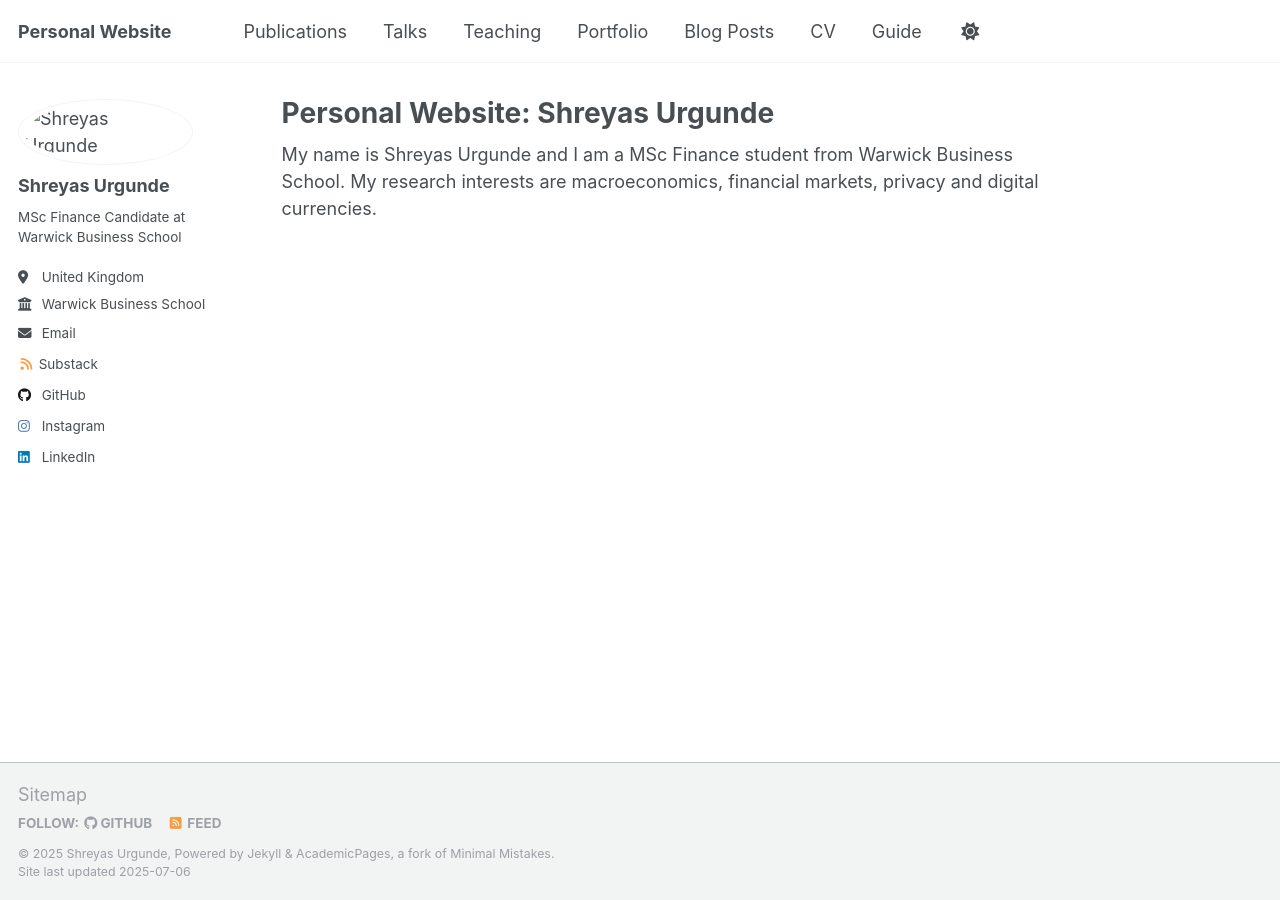
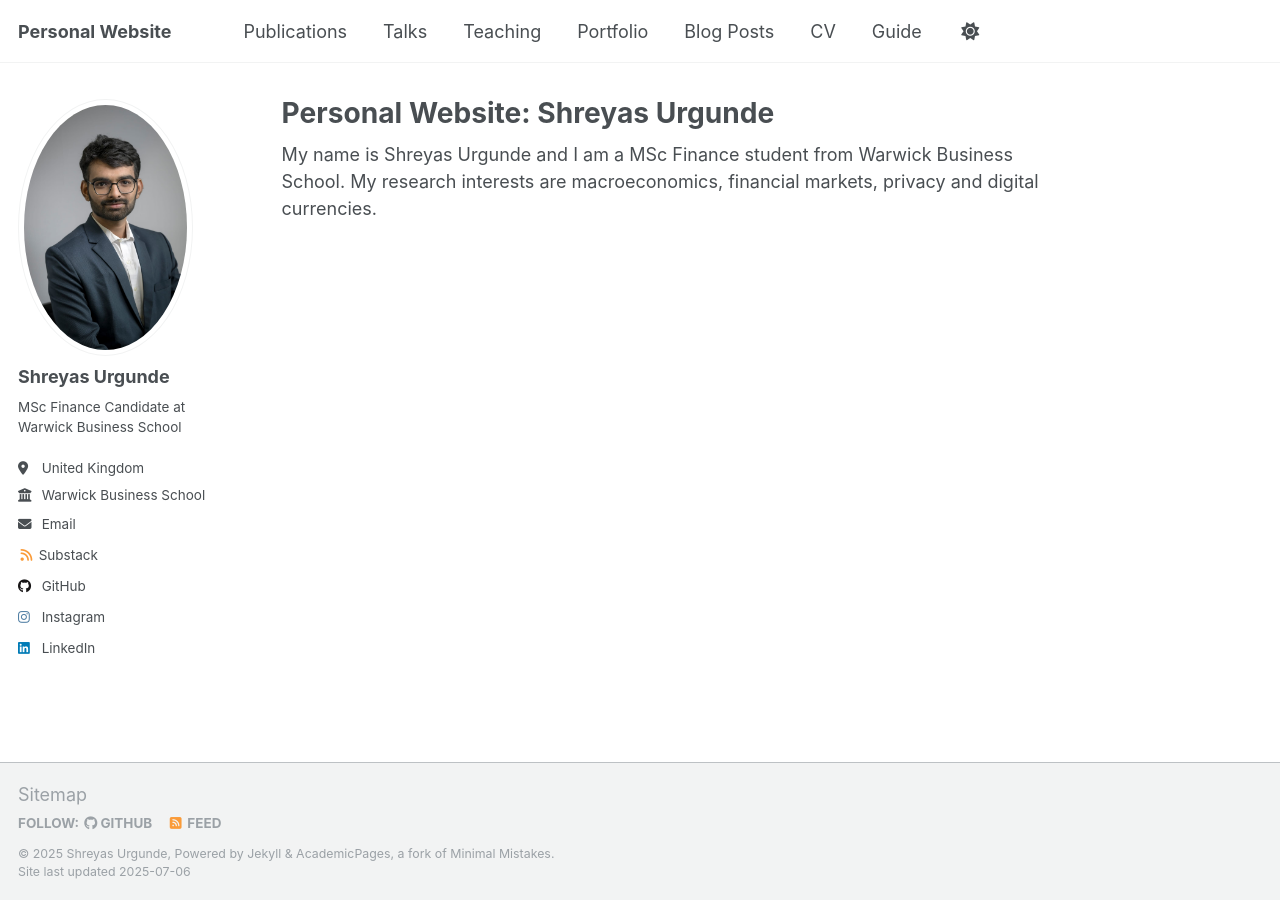
Before and after one commit to shreyasxi/shreyasxi.github.io, a Jekyll site: the page built from _pages/about.md, in a window 1280 px wide. Built offline with Jekyll 4.4.1, drawn with Linux system fonts in a browser that asks for light colours; a script that is not in the unit is left out.

Commit message:
Update _config.yml

```diff
--- a/_config.yml
+++ b/_config.yml
@@ -22,7 +22,7 @@ repository               : "shreyasxi/shreyasxi.github.io"
 #               Additional customization can be done by editing /_includes/author-profile.html
 author:
   # Biographic information
-  avatar           : "images/displaypic.jpg"
+  avatar           : "displaypic.jpg"
   name             : "Shreyas Urgunde"
   pronouns         : # example: "she/her"
   bio              : "MSc Finance Candidate at Warwick Business School"
```
